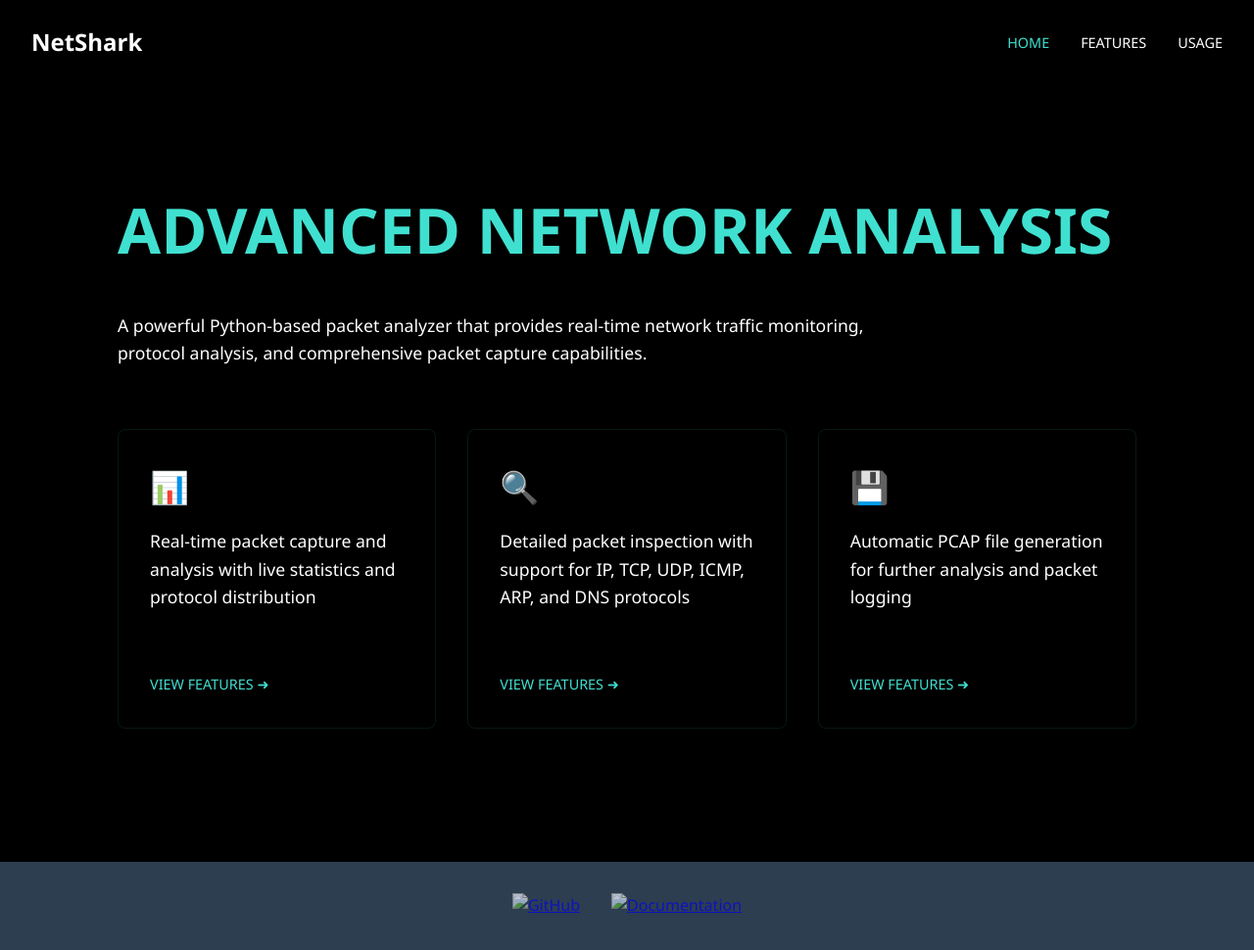
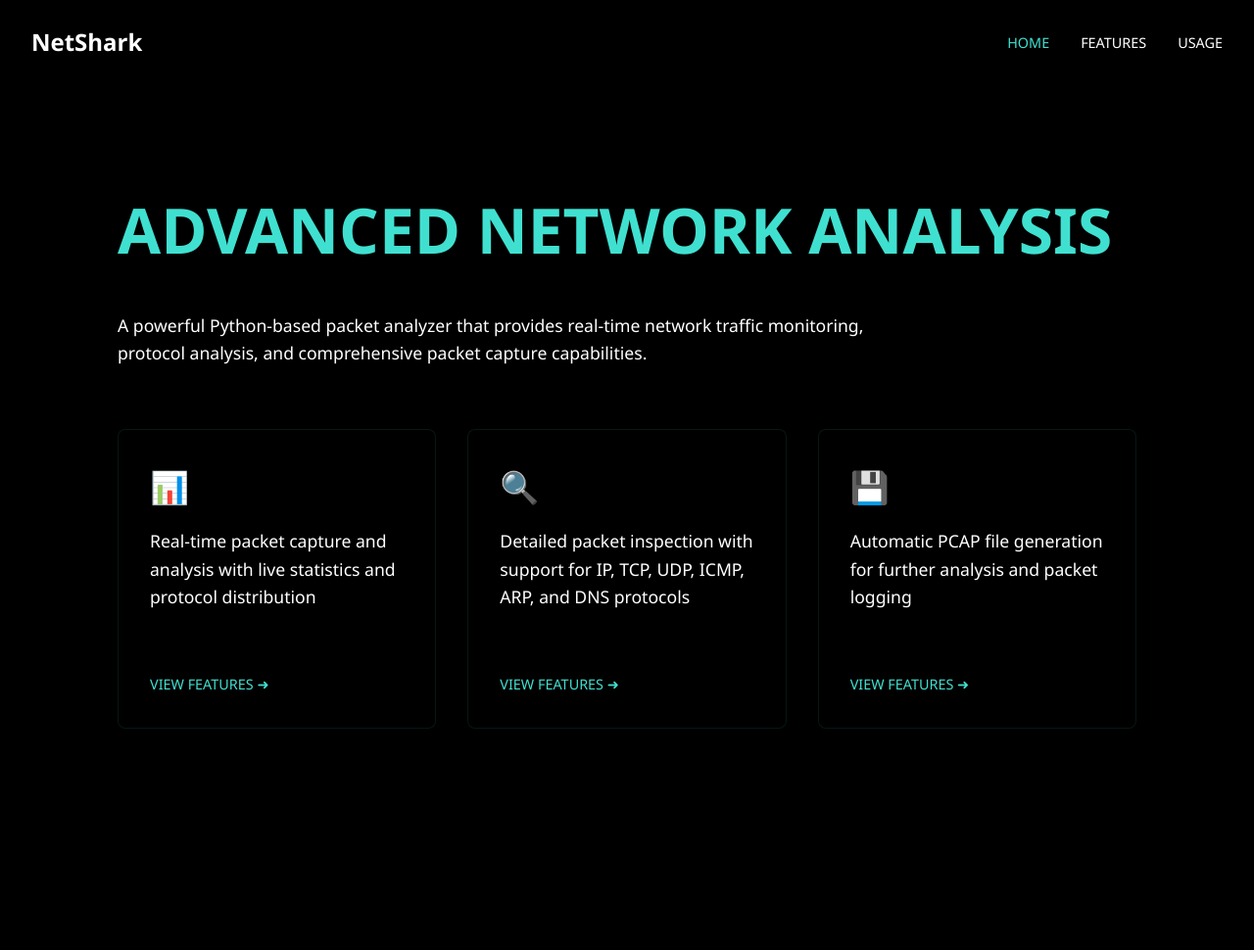
Before and after one commit to Bajinder17/NetSharkWeb, a plain HTML site: page index.html in a window 1280 px wide. Shown: the whole page at 98% size. After the commit the page ends 864 px from the top, so only its background shows below. Drawn offline with Linux system fonts and the light colour scheme.

Commit message:
Update index.html

```diff
--- a/index.html
+++ b/index.html
@@ -136,13 +136,6 @@ python network_analyzer.py -o custom_capture.pcap</code></pre>
         </section>
     </main>
 
-    <footer>
-        <div class="social-links">
-            <a href="#" title="GitHub"><img src="github.png" alt="GitHub"></a>
-            <a href="#" title="Documentation"><img src="docs.png" alt="Documentation"></a>
-        </div>
-    </footer>
-
     <script src="script.js"></script>
 </body>
 </html>
```
